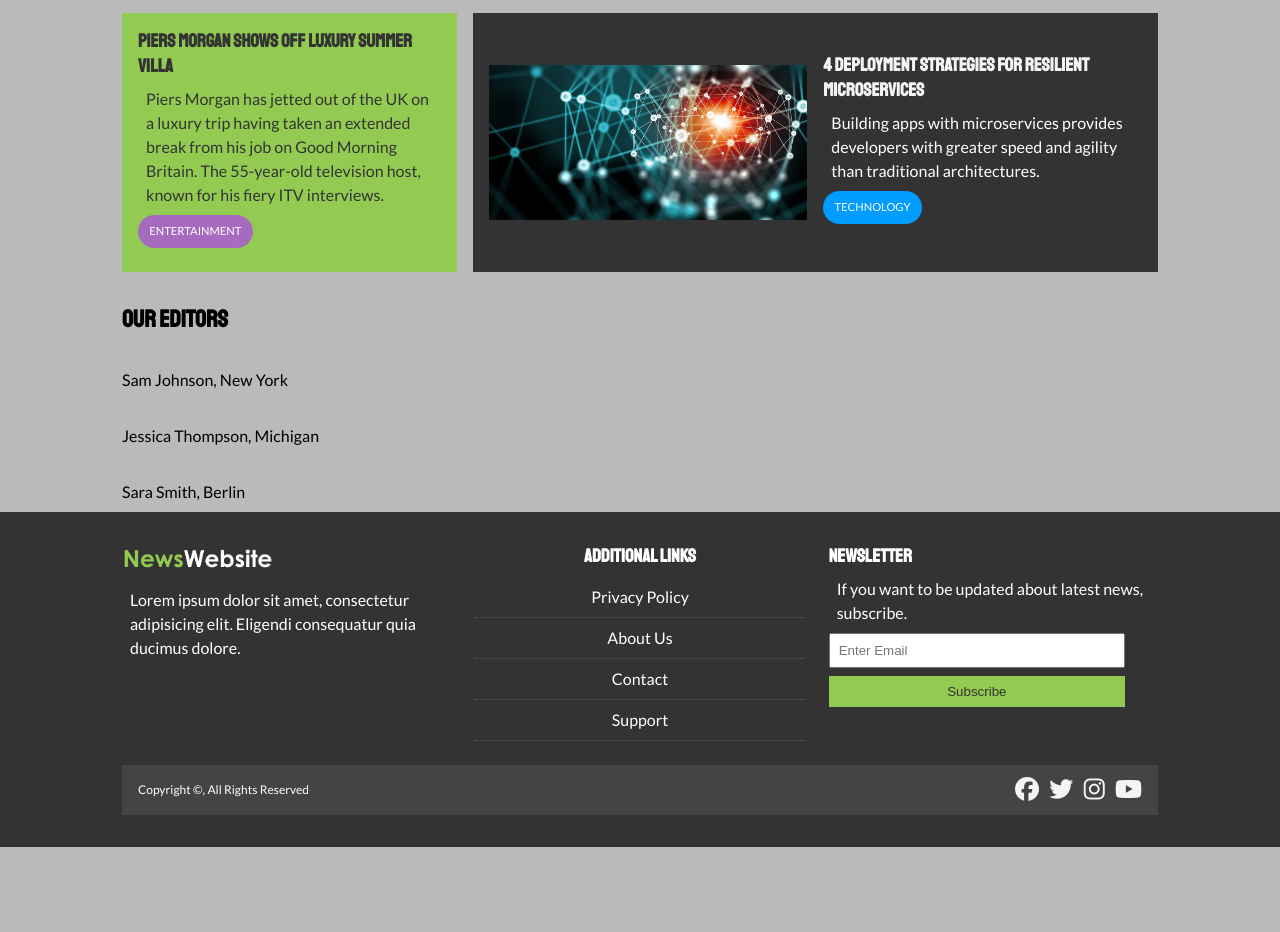
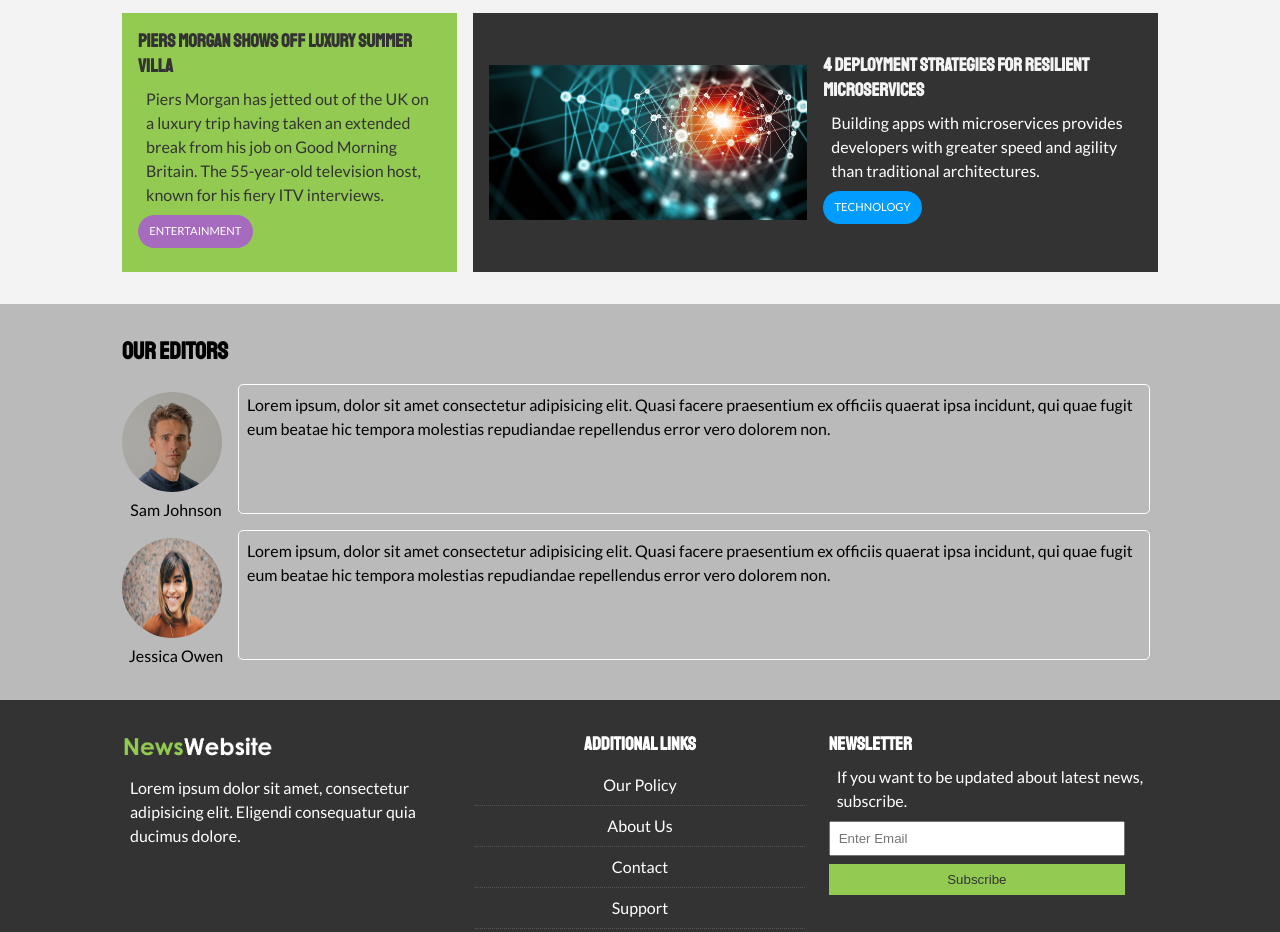
Before and after one commit to GDybas/news-website, a plain HTML site: page index.html in a window 1280 px wide. Shown: the part 847-1779 px from the top of the page. Before the commit the page ends 1694 px from the top, so only its background shows below. Drawn offline with Linux system fonts and the light colour scheme.

Commit message:
Editors section

```diff
--- a/css/main.css
+++ b/css/main.css
@@ -21,7 +21,7 @@
 }
 
 body {
-  background: var(--secondary-color);
+  background: var(--light-color);
   font-family: 'Lato', sans-serif;
   line-height: 1.5;
 }
@@ -294,7 +294,43 @@ ul {
   grid-column: 2 / span 2;
 }
 
-/* About page styling */
+/* ---------------Editors Section -------------------- */
+
+#editors-section {
+  background: var(--secondary-color);
+  padding-top: 2rem;
+  padding-bottom: 2rem;
+}
+
+#editors-section .editors>* {
+  display: flex;
+}
+
+#editors-section .editors ul {
+  list-style: none;
+  margin-top: 1rem;
+  display: flex;
+  flex-direction: column;
+  justify-content: center;
+  align-items: center;
+  text-align: center;
+}
+
+#editors-section .editors p {
+  border: 1px solid #fff;
+  border-radius: 5px;
+  padding: 0.5rem;
+}
+
+#editors-section .editors img {
+  width: 100px;
+  height: 100px;
+  border-radius: 50%;
+  margin-right: 0.5rem;
+
+}
+
+/* ---------------About page styling --------------*/
 
 .page-container {
   display: grid;
--- a/index.html
+++ b/index.html
@@ -115,24 +115,27 @@
         <div class="editors">
           <div>
             <ul>
-              <li><img src="" alt="" /></li>
-              <li>Sam Johnson, New York</li>
+              <li><img src="img/editors/sam.jpg" alt="" /></li>
+              <li>Sam Johnson</li>
             </ul>
-            <p></p>
+            <p>
+              Lorem ipsum, dolor sit amet consectetur adipisicing elit. Quasi
+              facere praesentium ex officiis quaerat ipsa incidunt, qui quae
+              fugit eum beatae hic tempora molestias repudiandae repellendus
+              error vero dolorem non.
+            </p>
           </div>
           <div>
             <ul>
-              <li><img src="" alt="" /></li>
-              <li>Jessica Thompson, Michigan</li>
+              <li><img src="img/editors/jessica.jpg" alt="" /></li>
+              <li>Jessica Owen</li>
             </ul>
-            <p></p>
-          </div>
-          <div>
-            <ul>
-              <li><img src="" alt="" /></li>
-              <li>Sara Smith, Berlin</li>
-            </ul>
-            <p></p>
+            <p>
+              Lorem ipsum, dolor sit amet consectetur adipisicing elit. Quasi
+              facere praesentium ex officiis quaerat ipsa incidunt, qui quae
+              fugit eum beatae hic tempora molestias repudiandae repellendus
+              error vero dolorem non.
+            </p>
           </div>
         </div>
       </div>
@@ -150,7 +153,7 @@
         <div>
           <h3>Additional Links</h3>
           <ul class="list">
-            <li><a href="#">Privacy Policy</a></li>
+            <li><a href="#">Our Policy</a></li>
             <li><a href="#">About Us</a></li>
             <li><a href="#">Contact</a></li>
             <li><a href="#">Support</a></li>
```
Also changed, not shown: img/editors/jessica.jpg (added), img/editors/sam.jpg (added), img/editors/sara.jpg (added).
